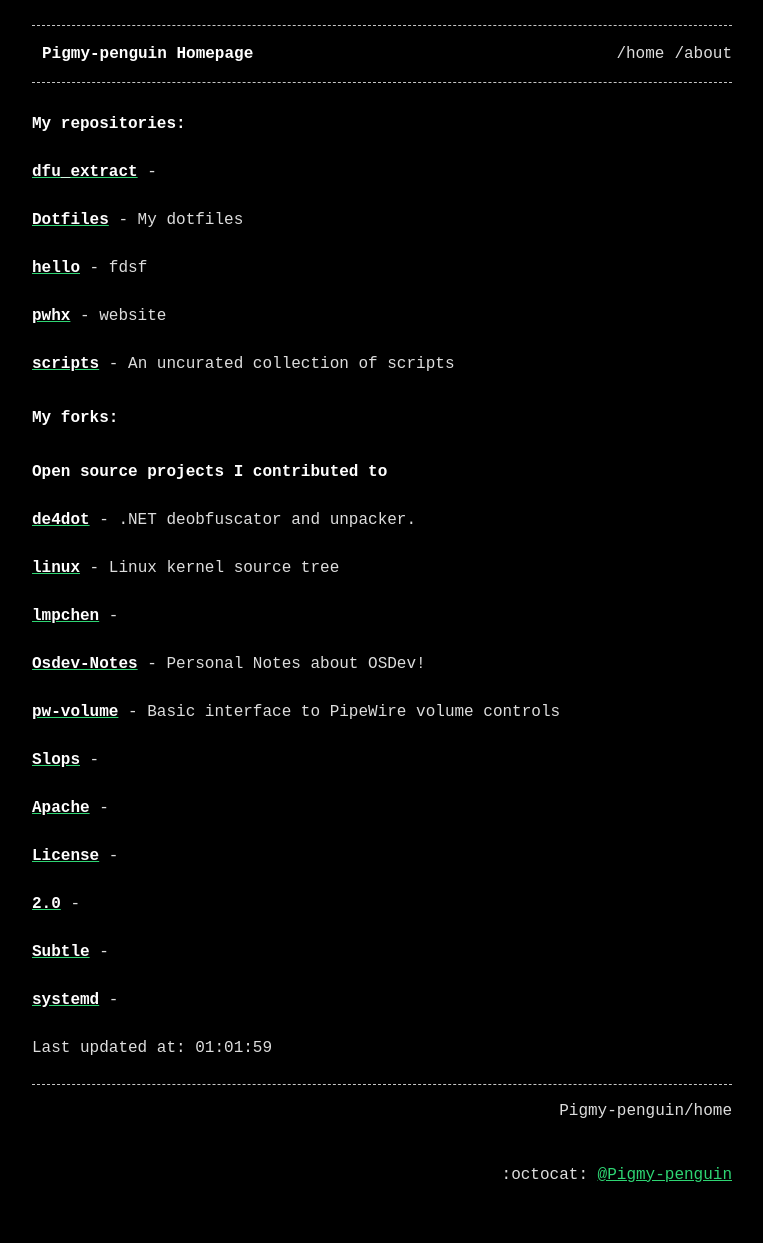
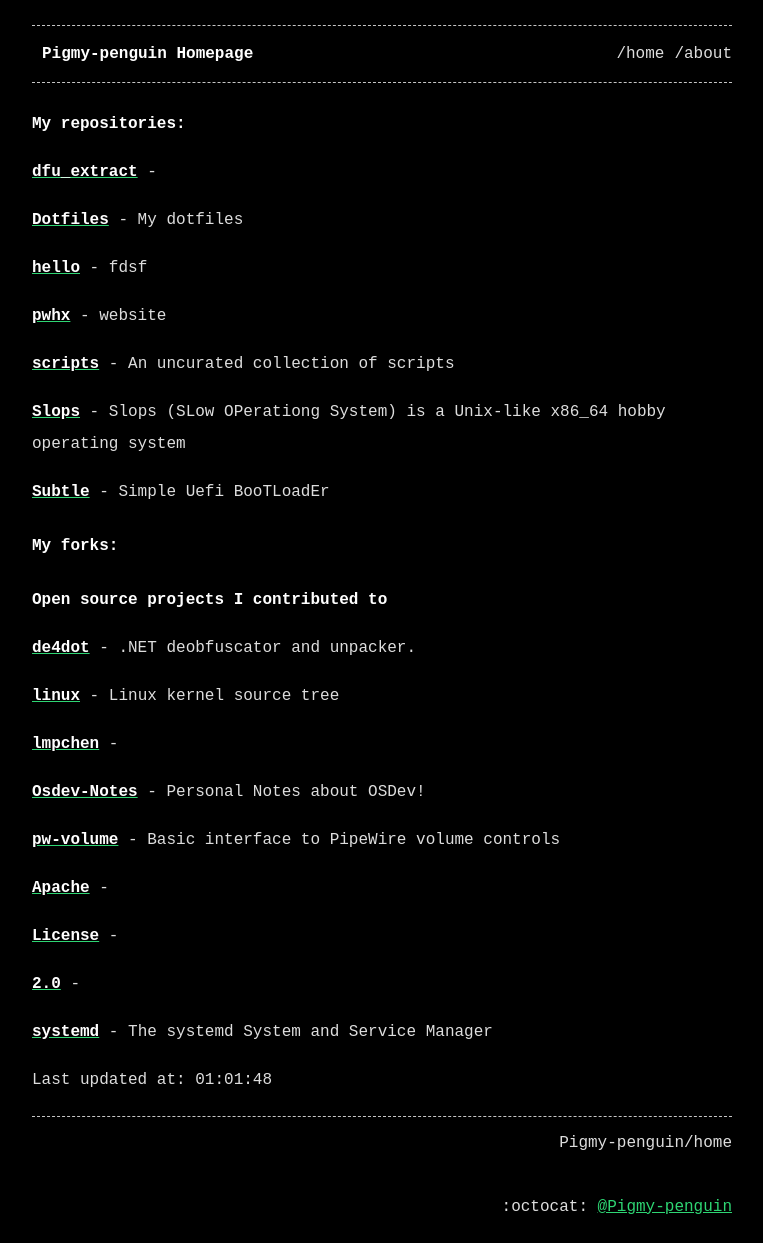
Before and after one commit to Pigmy-penguin/Pigmy-penguin.github.io, a Jekyll site: the page built from index.md, in a window 1280 px wide. Shown: the whole page, without its empty margins (258-1021 px from the left). Built offline with Jekyll 4.4.1, drawn with Linux system fonts in a browser that asks for light colours; before the commit the page ends 1211 px from its top, so only the background shows below that.

Commit message:
Auto updating the website

```diff
--- a/index.md
+++ b/index.md
@@ -17,6 +17,10 @@ title: Pigmy-penguin Homepage
 
 [**scripts**](https://github.com/Pigmy-penguin/scripts) - An uncurated collection of scripts
 
+[**Slops**](https://github.com/Pigmy-penguin/Slops) - Slops (SLow OPerationg System) is a Unix-like x86_64 hobby operating system
+
+[**Subtle**](https://github.com/Pigmy-penguin/Subtle) - Simple Uefi BooTLoadEr
+
 ## My forks:
 ### Open source projects I contributed to
 
@@ -30,17 +34,13 @@ title: Pigmy-penguin Homepage
 
 [**pw-volume**](https://github.com/Pigmy-penguin/pw-volume) - Basic interface to PipeWire volume controls
 
-[**Slops**](https://github.com/Pigmy-penguin/Slops) -
-
 [**Apache**](https://github.com/Pigmy-penguin/Apache) -
 
 [**License**](https://github.com/Pigmy-penguin/License) -
 
 [**2.0**](https://github.com/Pigmy-penguin/2.0) -
 
-[**Subtle**](https://github.com/Pigmy-penguin/Subtle) -
-
-[**systemd**](https://github.com/Pigmy-penguin/systemd) -
+[**systemd**](https://github.com/Pigmy-penguin/systemd) - The systemd System and Service Manager
 
 
-Last updated at: 01:01:59
+Last updated at: 01:01:48
```
Also changed, not shown: 2 other files.
